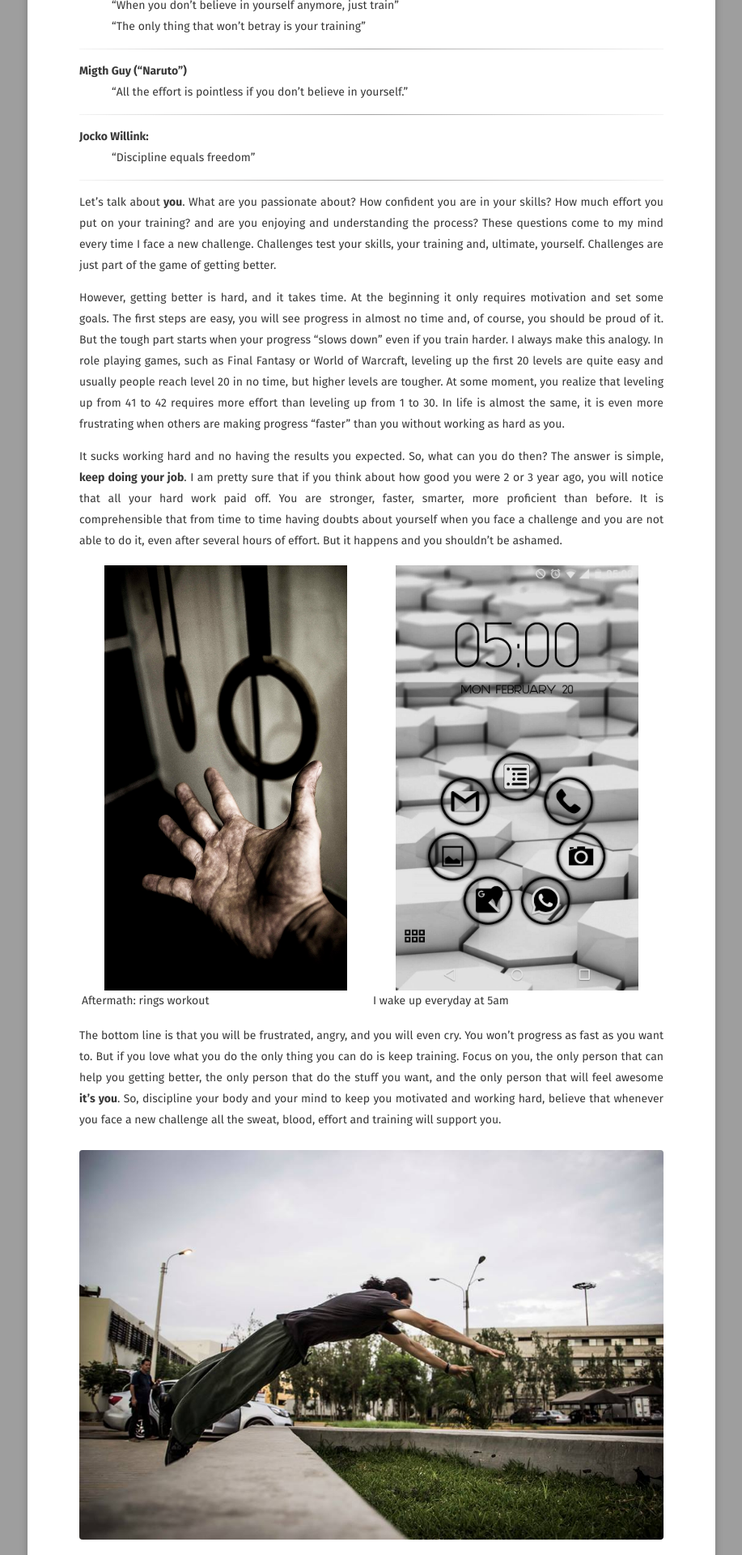
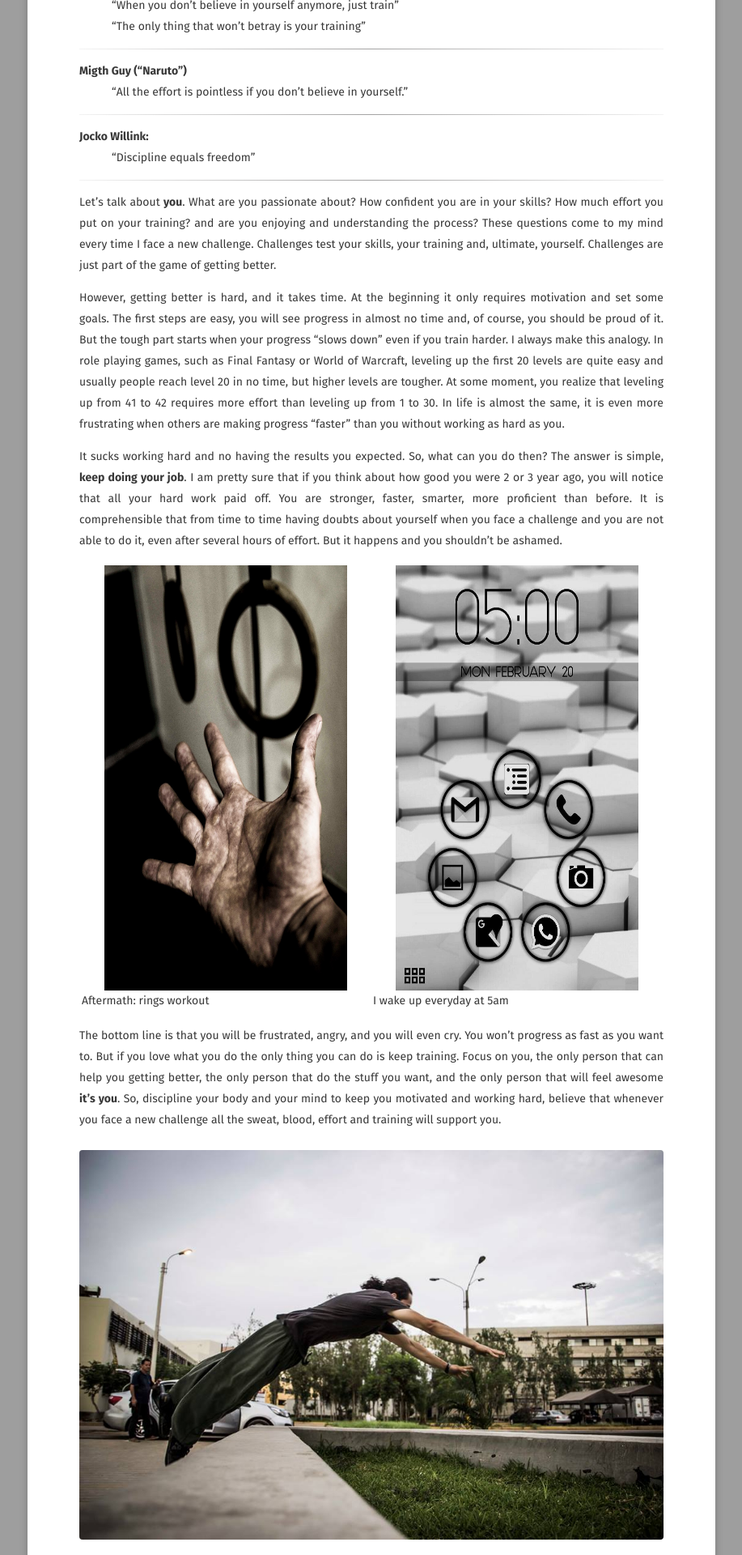
Before and after one commit to daleonpz/daleonpz.github.io, a Jekyll site: the page built from _posts/2017-03-10-hardwork.md, in a window 1280 px wide. Shown: the part 424-2344 px from the top of the page at 81% size, without its empty margins (181-1098 px from the left). Built offline with Jekyll 4.4.1, drawn with Linux system fonts in a browser that asks for light colours; some web fonts are replaced.

Commit message:
new images

```diff
--- a/_posts/2017-03-10-hardwork.md
+++ b/_posts/2017-03-10-hardwork.md
@@ -46,7 +46,7 @@ You are stronger, faster, smarter, more proficient than before.
 It is comprehensible that from time to time having doubts about yourself  when you face a challenge and you are not able to do it, even after several hours of effort. But it happens and you shouldn't be ashamed.
 
 
-|<img src="/images/posts/hardwork-1.jpg" style="width: 300px; height: 525px">Aftermath: rings workout |<img src="/images/posts/hardwork-2.jpg" style="width: 300px; height: 525px">I wake up everyday at 5am|
+|<img src="/images/posts/hardwork-11.jpg" style="width: 300px; height: 525px">Aftermath: rings workout |<img src="/images/posts/hardwork-22.jpg" style="width: 300px; height: 525px">I wake up everyday at 5am|
 
 The bottom line is that you will be frustrated, angry, and you will even cry.
 You won't progress as fast as you want to.
```
Also changed, not shown: images/posts/hardwork-11.jpg (added), images/posts/hardwork-22.jpg (added).
